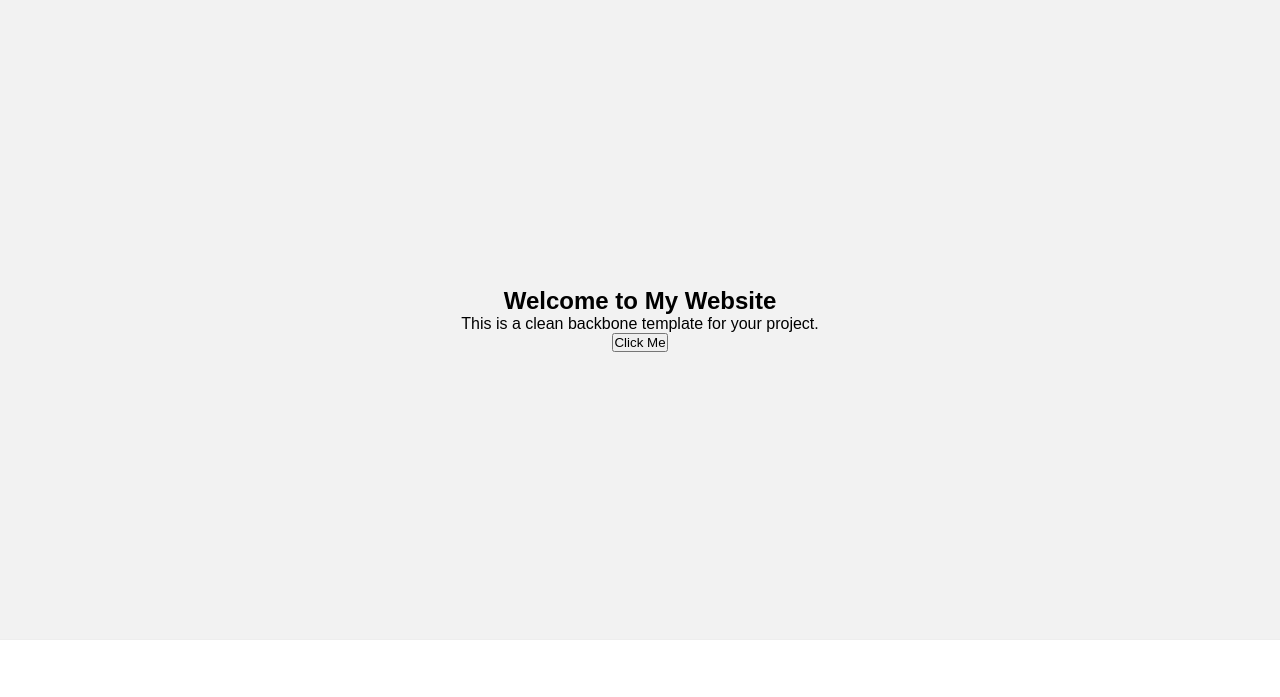
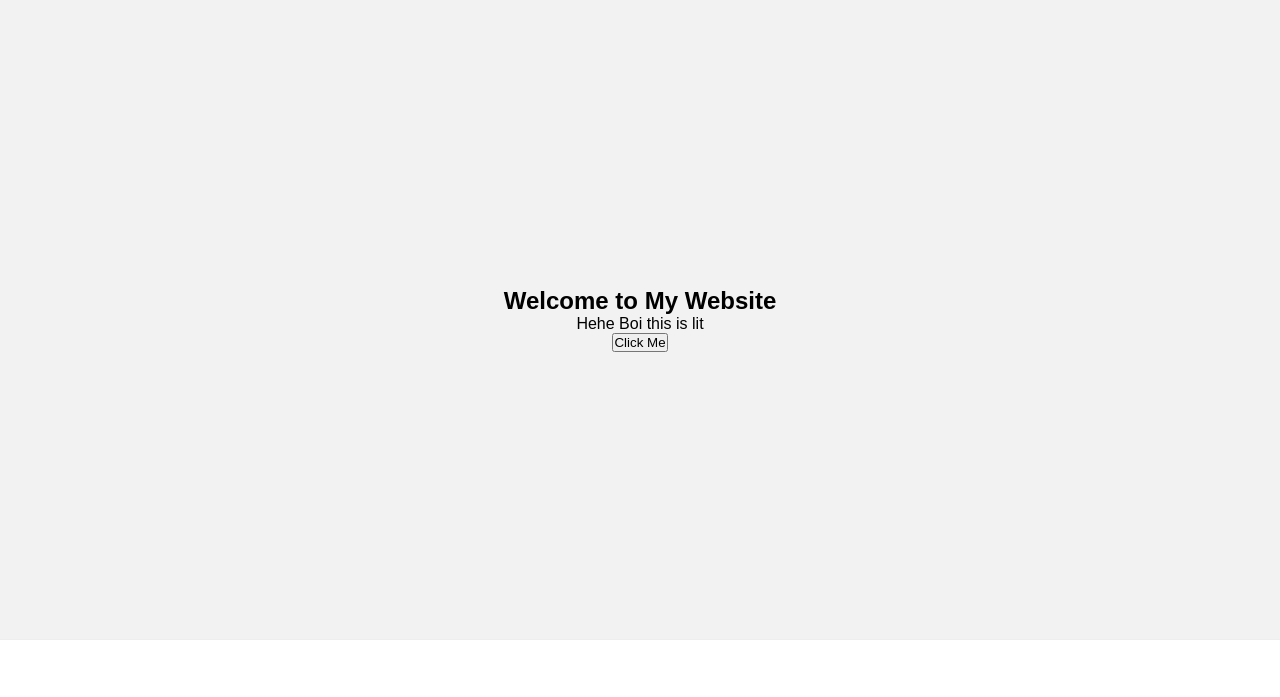
Before and after one commit to ejazyusuff42-prog/Ejaz-s-Website, a plain HTML site: page index.html in a window 1280 px wide. Shown: the part 69-766 px from the top of the page. Drawn offline with Linux system fonts and the light colour scheme.

Commit message:
Updated index page

```diff
--- a/index.html
+++ b/index.html
@@ -25,7 +25,7 @@
     <!-- Hero Section -->
     <section id="home" class="hero">
         <h2>Welcome to My Website</h2>
-        <p>This is a clean backbone template for your project.</p>
+        <p>Hehe Boi this is lit </p>
         <button onclick="sayHello()">Click Me</button>
     </section>
 
```
